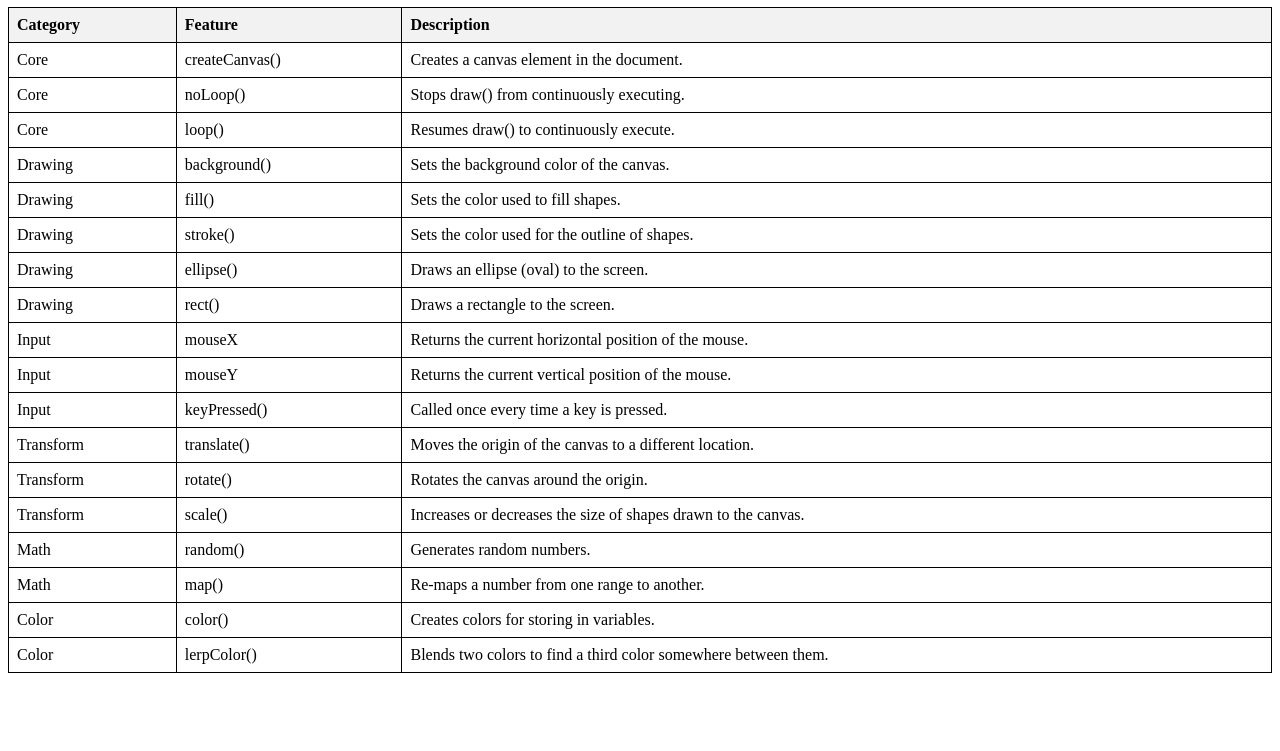
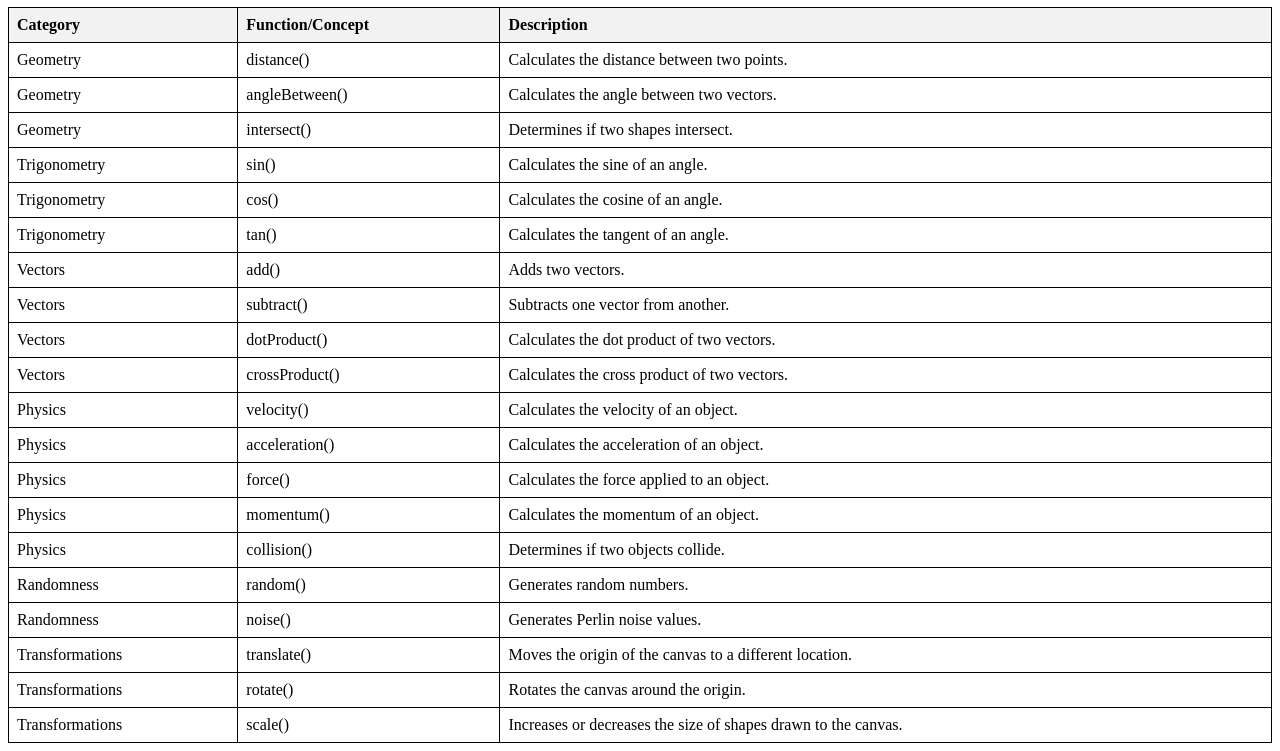
Before and after one commit to lordskydraco21/portfolio, a plain HTML site: page index.html in a window 1280 px wide. Shown: the part 73-824 px from the top of the page. Before the commit the page ends 800 px from the top, so only its background shows below. Drawn offline with Linux system fonts and the light colour scheme.

Commit message:
Update index.html title and restructure p5.js features table for math concepts

```diff
--- a/index.html
+++ b/index.html
@@ -1,7 +1,7 @@
 <!DOCTYPE html>
 <html>
 <head>
-  <title>p5.js Features</title>
+  <title>Math for Games</title>
   <style>
     table {
       width: 100%;
@@ -18,102 +18,112 @@
   </style>
 </head>
 <body>
-  <h1>p5.js Features</h1>
+  <h1>Math for Games</h1>
   <table>
     <tr>
       <th>Category</th>
-      <th>Feature</th>
+      <th>Function/Concept</th>
       <th>Description</th>
     </tr>
     <tr>
-      <td>Core</td>
-      <td>createCanvas()</td>
-      <td>Creates a canvas element in the document.</td>
+      <td>Geometry</td>
+      <td>distance()</td>
+      <td>Calculates the distance between two points.</td>
     </tr>
     <tr>
-      <td>Core</td>
-      <td>noLoop()</td>
-      <td>Stops draw() from continuously executing.</td>
+      <td>Geometry</td>
+      <td>angleBetween()</td>
+      <td>Calculates the angle between two vectors.</td>
     </tr>
     <tr>
-      <td>Core</td>
-      <td>loop()</td>
-      <td>Resumes draw() to continuously execute.</td>
+      <td>Geometry</td>
+      <td>intersect()</td>
+      <td>Determines if two shapes intersect.</td>
     </tr>
     <tr>
-      <td>Drawing</td>
-      <td>background()</td>
-      <td>Sets the background color of the canvas.</td>
+      <td>Trigonometry</td>
+      <td>sin()</td>
+      <td>Calculates the sine of an angle.</td>
     </tr>
     <tr>
-      <td>Drawing</td>
-      <td>fill()</td>
-      <td>Sets the color used to fill shapes.</td>
+      <td>Trigonometry</td>
+      <td>cos()</td>
+      <td>Calculates the cosine of an angle.</td>
     </tr>
     <tr>
-      <td>Drawing</td>
-      <td>stroke()</td>
-      <td>Sets the color used for the outline of shapes.</td>
+      <td>Trigonometry</td>
+      <td>tan()</td>
+      <td>Calculates the tangent of an angle.</td>
     </tr>
     <tr>
-      <td>Drawing</td>
-      <td>ellipse()</td>
-      <td>Draws an ellipse (oval) to the screen.</td>
+      <td>Vectors</td>
+      <td>add()</td>
+      <td>Adds two vectors.</td>
     </tr>
     <tr>
-      <td>Drawing</td>
-      <td>rect()</td>
-      <td>Draws a rectangle to the screen.</td>
+      <td>Vectors</td>
+      <td>subtract()</td>
+      <td>Subtracts one vector from another.</td>
     </tr>
     <tr>
-      <td>Input</td>
-      <td>mouseX</td>
-      <td>Returns the current horizontal position of the mouse.</td>
+      <td>Vectors</td>
+      <td>dotProduct()</td>
+      <td>Calculates the dot product of two vectors.</td>
     </tr>
     <tr>
-      <td>Input</td>
-      <td>mouseY</td>
-      <td>Returns the current vertical position of the mouse.</td>
+      <td>Vectors</td>
+      <td>crossProduct()</td>
+      <td>Calculates the cross product of two vectors.</td>
     </tr>
     <tr>
-      <td>Input</td>
-      <td>keyPressed()</td>
-      <td>Called once every time a key is pressed.</td>
+      <td>Physics</td>
+      <td>velocity()</td>
+      <td>Calculates the velocity of an object.</td>
     </tr>
     <tr>
-      <td>Transform</td>
+      <td>Physics</td>
+      <td>acceleration()</td>
+      <td>Calculates the acceleration of an object.</td>
+    </tr>
+    <tr>
+      <td>Physics</td>
+      <td>force()</td>
+      <td>Calculates the force applied to an object.</td>
+    </tr>
+    <tr>
+      <td>Physics</td>
+      <td>momentum()</td>
+      <td>Calculates the momentum of an object.</td>
+    </tr>
+    <tr>
+      <td>Physics</td>
+      <td>collision()</td>
+      <td>Determines if two objects collide.</td>
+    </tr>
+    <tr>
+      <td>Randomness</td>
+      <td>random()</td>
+      <td>Generates random numbers.</td>
+    </tr>
+    <tr>
+      <td>Randomness</td>
+      <td>noise()</td>
+      <td>Generates Perlin noise values.</td>
+    </tr>
+    <tr>
+      <td>Transformations</td>
       <td>translate()</td>
       <td>Moves the origin of the canvas to a different location.</td>
     </tr>
     <tr>
-      <td>Transform</td>
+      <td>Transformations</td>
       <td>rotate()</td>
       <td>Rotates the canvas around the origin.</td>
     </tr>
     <tr>
-      <td>Transform</td>
+      <td>Transformations</td>
       <td>scale()</td>
       <td>Increases or decreases the size of shapes drawn to the canvas.</td>
-    </tr>
-    <tr>
-      <td>Math</td>
-      <td>random()</td>
-      <td>Generates random numbers.</td>
-    </tr>
-    <tr>
-      <td>Math</td>
-      <td>map()</td>
-      <td>Re-maps a number from one range to another.</td>
-    </tr>
-    <tr>
-      <td>Color</td>
-      <td>color()</td>
-      <td>Creates colors for storing in variables.</td>
-    </tr>
-    <tr>
-      <td>Color</td>
-      <td>lerpColor()</td>
-      <td>Blends two colors to find a third color somewhere between them.</td>
     </tr>
   </table>
 </body>
```
